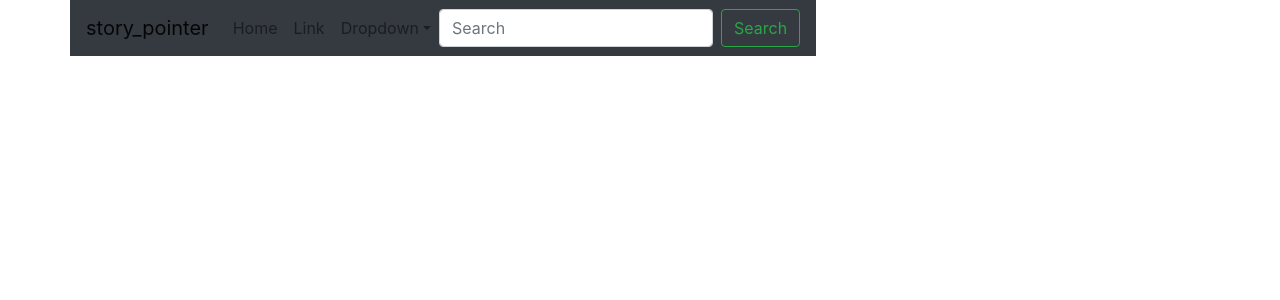
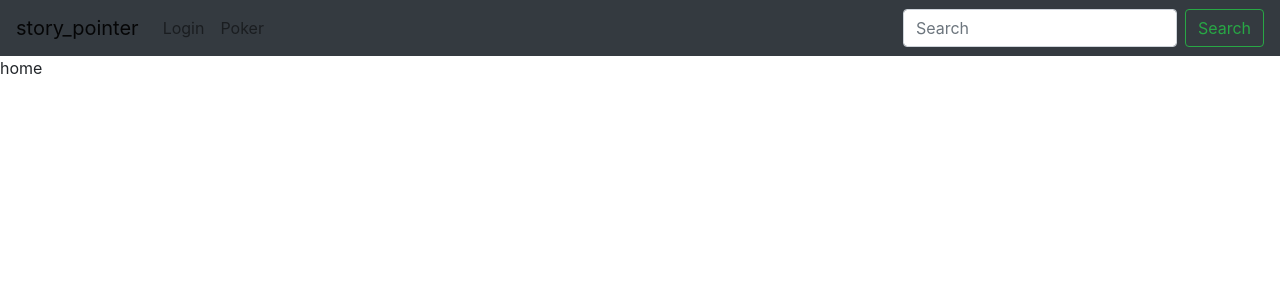
Before and after one commit to seosamhocleirigh/story-pointer, a React (Create React App) app in the folder ClientApp/: page / in a window 1280 px wide. Shown: the top 300 px of the page. Built offline with nearby package versions, Linux system fonts and the light colour scheme.

Commit message:
Adding routing for basic functions

```diff
--- a/ClientApp/package.json
+++ b/ClientApp/package.json
@@ -12,6 +12,7 @@
     "react": "^16.13.1",
     "react-bootstrap": "^1.0.1",
     "react-dom": "^16.13.1",
+    "react-router-dom": "^5.1.2",
     "react-scripts": "3.4.1"
   },
   "scripts": {
--- a/ClientApp/src/App.js
+++ b/ClientApp/src/App.js
@@ -1,17 +1,57 @@
 import React from 'react';
-import { Container, Row } from 'react-bootstrap';
+import { Navbar, Nav, NavItem, Form, FormControl, Button } from 'react-bootstrap'
+import {
+  BrowserRouter as Router,
+  Switch,
+  Route,
+  Link,
+} from "react-router-dom";
+
 import './App.scss';
 
 // import Chat from './Components/Chat'
-import Header from './Components/Header'
+import Login from './Components/Login'
+import Poker from './Components/Poker'
 
 function App() {
   return (
-      <Container bg="dark" className="App page-container">
-        <Row>
-          <Header />
-        </Row>
-      </Container>
+    <Router>
+
+      <Navbar bg="dark" expand="lg">
+        <Navbar.Brand as={Link} to="/" >story_pointer</Navbar.Brand>
+        <Navbar.Toggle aria-controls="basic-navbar-nav" />
+        <Navbar.Collapse id="basic-navbar-nav">
+          <Nav className="mr-auto">
+            <NavItem eventkey={1} href="/login">
+              <Nav.Link as={Link} to="/login" >Login</Nav.Link>
+            </NavItem>
+            <NavItem eventkey={2} href="/poker">
+              <Nav.Link as={Link} to="/poker" >Poker</Nav.Link>
+            </NavItem>
+          </Nav>
+          <Form inline>
+            <FormControl type="text" placeholder="Search" className="mr-sm-2" />
+            <Button variant="outline-success">Search</Button>
+          </Form>
+        </Navbar.Collapse>
+      </Navbar>
+
+      <Switch>
+        <Route exact path='/'>
+            <div>home</div>
+          </Route>
+          <Route exact path='/login'>
+            <Login />
+          </Route>
+          <Route exact path='/poker'>
+            <Poker />
+          </Route>
+          <Route render={function () {
+            return <p>Not found</p>
+          }} />
+      </Switch>
+
+    </Router>
   );
 }
 
--- a/ClientApp/src/Components/Header.jsx
+++ /dev/null
@@ -1,31 +0,0 @@
-import React, { Component } from 'react';
-import { Navbar, Nav, NavDropdown, Form, FormControl, Button } from 'react-bootstrap'
-
-export default class Header extends Component {
-
-    render() {
-        return (
-        <Navbar bg="dark" expand="lg">
-        <Navbar.Brand href="/">story_pointer</Navbar.Brand>
-        <Navbar.Toggle aria-controls="basic-navbar-nav" />
-        <Navbar.Collapse id="basic-navbar-nav">
-          <Nav className="mr-auto">
-            <Nav.Link href="/">Home</Nav.Link>
-            <Nav.Link href="#link">Link</Nav.Link>
-            <NavDropdown title="Dropdown" id="basic-nav-dropdown">
-              <NavDropdown.Item href="#action/3.1">Action</NavDropdown.Item>
-              <NavDropdown.Item href="#action/3.2">Another action</NavDropdown.Item>
-              <NavDropdown.Item href="#action/3.3">Something</NavDropdown.Item>
-              <NavDropdown.Divider />
-              <NavDropdown.Item href="#action/3.4">Separated link</NavDropdown.Item>
-            </NavDropdown>
-          </Nav>
-          <Form inline>
-            <FormControl type="text" placeholder="Search" className="mr-sm-2" />
-            <Button variant="outline-success">Search</Button>
-          </Form>
-        </Navbar.Collapse>
-      </Navbar>
-      );
-    }
-}
--- /dev/null
+++ b/ClientApp/src/Components/Login.jsx
@@ -0,0 +1,10 @@
+import React, { Component } from 'react'
+
+export default class Login extends Component {
+
+    render () {
+        return (
+            <div>Login</div>
+        );
+    };
+}
--- /dev/null
+++ b/ClientApp/src/Components/Poker.jsx
@@ -0,0 +1,10 @@
+import React, { Component } from 'react'
+
+export default class Poker extends Component {
+
+    render () {
+        return (
+            <div>Poker</div>
+        );
+    };
+}
```
Also changed, not shown: 1 other file (tests, documents, lock files or other folders).
